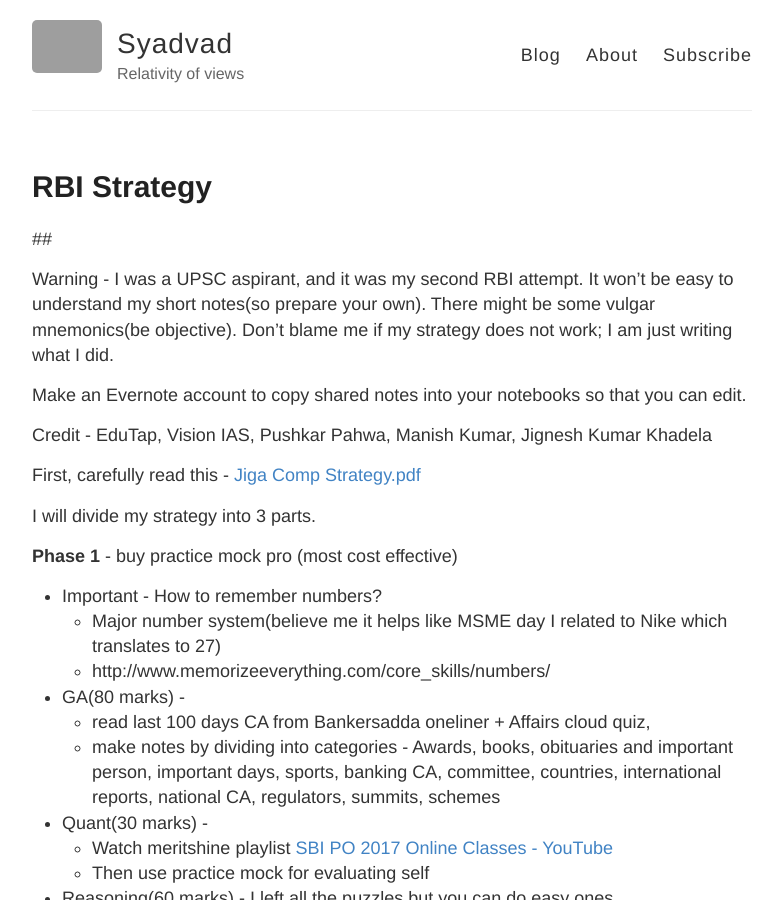
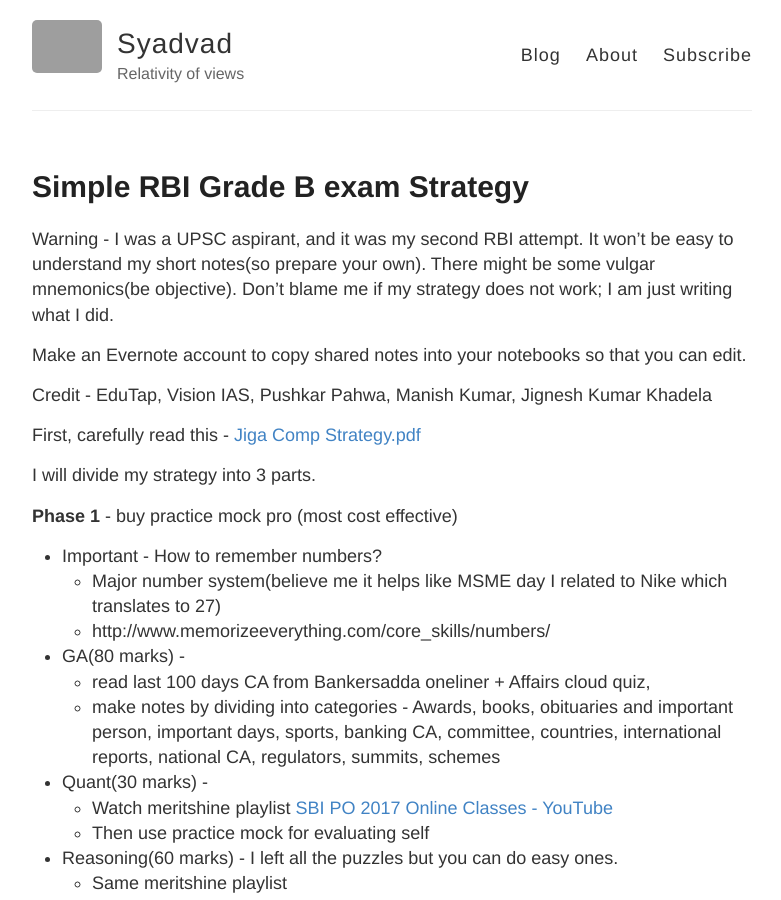
Before and after one commit to anilmodi2011/Blog, a Jekyll site: the page built from _posts/2020-05-29-hello.md, in a window 1280 px wide and 900 px high. Shown: the whole window, without its empty margins (248-1029 px from the left). Built offline with Jekyll 4.4.1, drawn with Linux system fonts in a browser that asks for light colours; grey boxes are pictures that could not be loaded.

Commit message:
Update 2020-05-29-hello.md

```diff
--- a/_posts/2020-05-29-hello.md
+++ b/_posts/2020-05-29-hello.md
@@ -1,8 +1,7 @@
 ---
 layout: post
-title: RBI Strategy
+title: Simple RBI Grade B exam Strategy
 ---
-##
 
 Warning -  I was a UPSC aspirant, and it was my second RBI attempt. It won't be easy to understand my short notes(so prepare your own). There might be some vulgar mnemonics(be objective). Don't blame me if my strategy does not work; I am just writing what I did.
 
```
